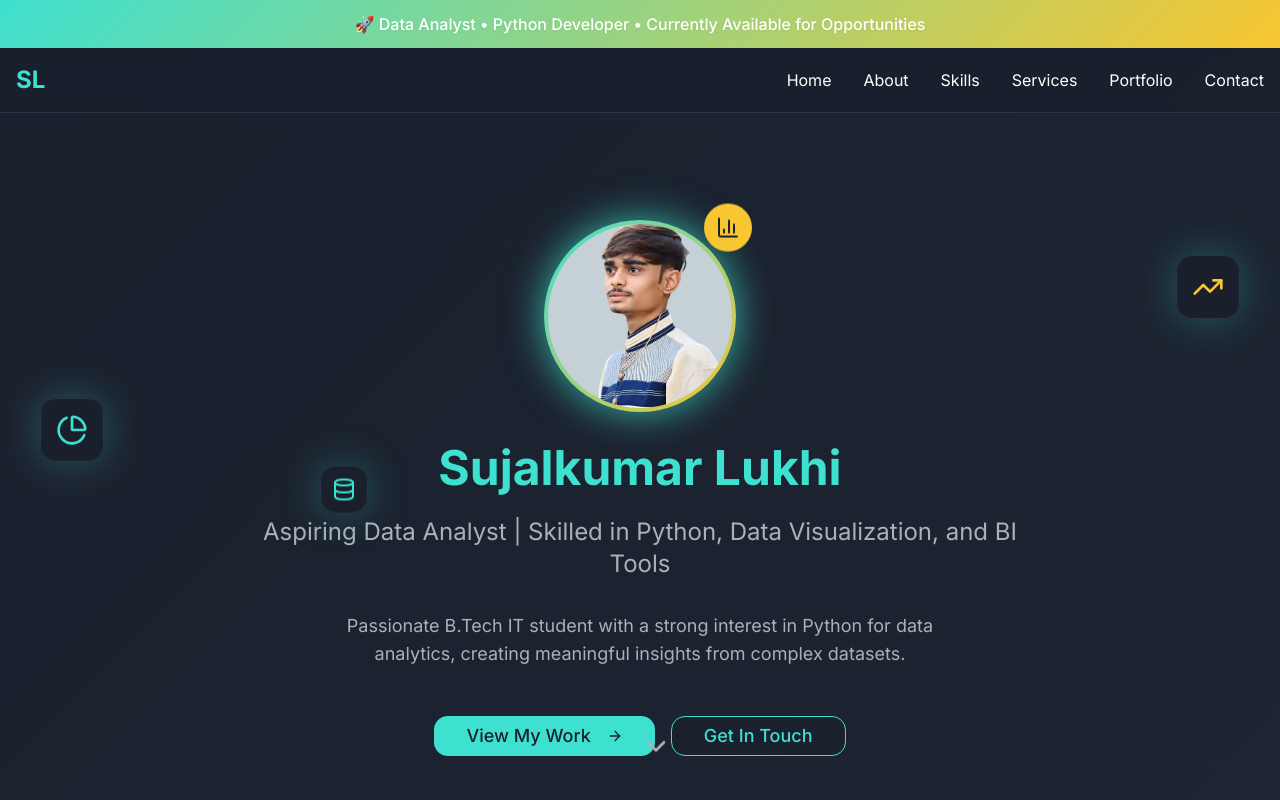
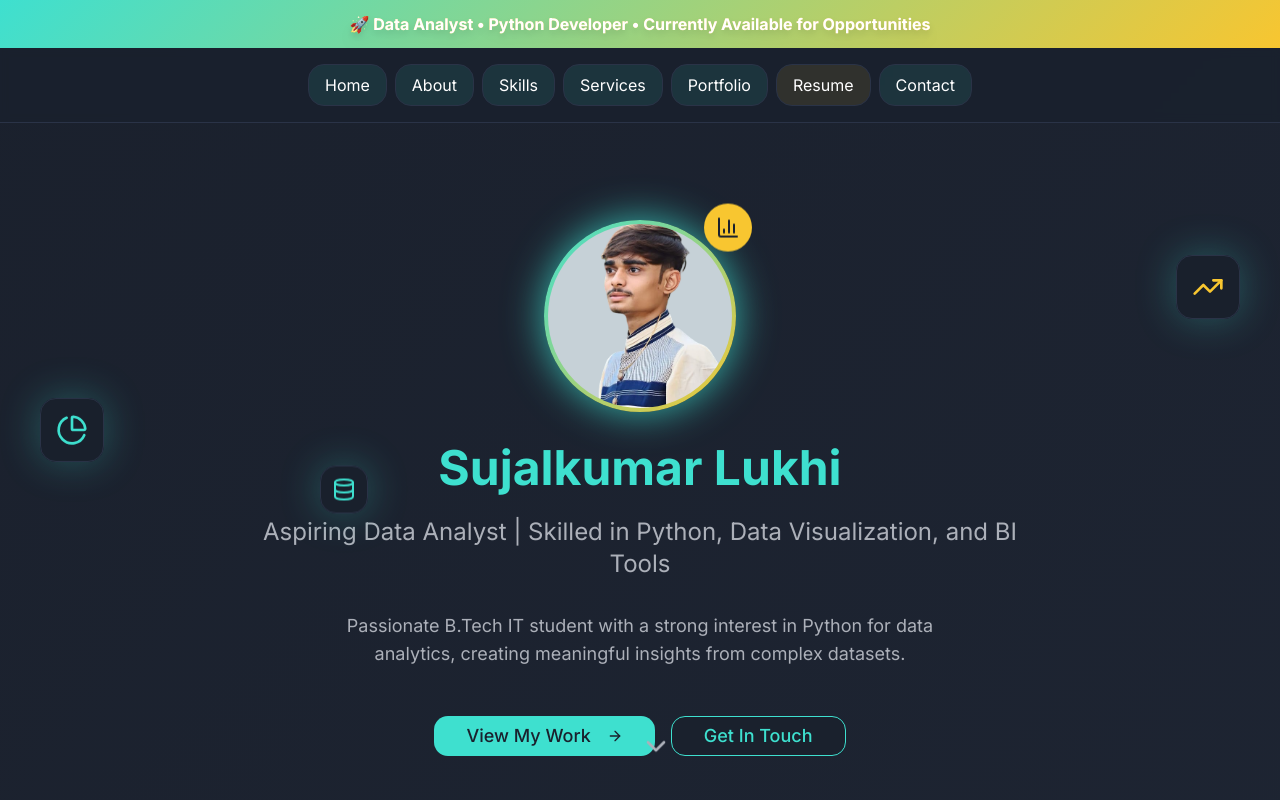
Before and after one commit to sujal-lukhi/sujallukhi-website, a React (Vite) app: page / in a window 1280 px wide. Shown: the top 800 px of the page. Built offline with nearby package versions, Linux system fonts and the light colour scheme.

Commit message:
Refactor menu bar and header
- Changed menu bar to a square button style.
- Removed the SL logo.
- Added a "Resume" menu item.
- Updated the color of the "Data Analyst Python Developer" text for better attractiveness.

```diff
--- a/src/pages/Index.tsx
+++ b/src/pages/Index.tsx
@@ -30,7 +30,7 @@ const Index = () => {
       {/* Top Banner */}
       <div className="w-full bg-gradient-primary py-3 px-4">
         <div className="container mx-auto text-center">
-          <p className="text-white font-medium text-sm md:text-base drop-shadow-sm">
+          <p className="text-white font-bold text-sm md:text-base drop-shadow-lg bg-gradient-to-r from-yellow-300 to-orange-300 bg-clip-text text-transparent">
             🚀 Data Analyst • Python Developer • Currently Available for Opportunities
           </p>
         </div>
@@ -39,17 +39,15 @@ const Index = () => {
       {/* Navigation */}
       <nav className="fixed top-12 w-full z-50 bg-background/80 backdrop-blur-sm border-b border-border">
         <div className="container mx-auto px-4 py-4">
-          <div className="flex items-center justify-between">
-            <div className="text-2xl font-bold text-primary">
-              SL
-            </div>
-            <div className="hidden md:flex items-center space-x-8">
-              <button onClick={() => scrollToSection('home')} className="hover:text-primary transition-colors">Home</button>
-              <button onClick={() => scrollToSection('about')} className="hover:text-primary transition-colors">About</button>
-              <button onClick={() => scrollToSection('skills')} className="hover:text-primary transition-colors">Skills</button>
-              <button onClick={() => scrollToSection('services')} className="hover:text-primary transition-colors">Services</button>
-              <button onClick={() => scrollToSection('portfolio')} className="hover:text-primary transition-colors">Portfolio</button>
-              <button onClick={() => scrollToSection('contact')} className="hover:text-primary transition-colors">Contact</button>
+          <div className="flex items-center justify-center">
+            <div className="flex items-center space-x-2">
+              <button onClick={() => scrollToSection('home')} className="px-4 py-2 bg-primary/10 hover:bg-primary hover:text-primary-foreground rounded-lg border border-border transition-all duration-300">Home</button>
+              <button onClick={() => scrollToSection('about')} className="px-4 py-2 bg-primary/10 hover:bg-primary hover:text-primary-foreground rounded-lg border border-border transition-all duration-300">About</button>
+              <button onClick={() => scrollToSection('skills')} className="px-4 py-2 bg-primary/10 hover:bg-primary hover:text-primary-foreground rounded-lg border border-border transition-all duration-300">Skills</button>
+              <button onClick={() => scrollToSection('services')} className="px-4 py-2 bg-primary/10 hover:bg-primary hover:text-primary-foreground rounded-lg border border-border transition-all duration-300">Services</button>
+              <button onClick={() => scrollToSection('portfolio')} className="px-4 py-2 bg-primary/10 hover:bg-primary hover:text-primary-foreground rounded-lg border border-border transition-all duration-300">Portfolio</button>
+              <button className="px-4 py-2 bg-accent/10 hover:bg-accent hover:text-accent-foreground rounded-lg border border-border transition-all duration-300">Resume</button>
+              <button onClick={() => scrollToSection('contact')} className="px-4 py-2 bg-primary/10 hover:bg-primary hover:text-primary-foreground rounded-lg border border-border transition-all duration-300">Contact</button>
             </div>
           </div>
         </div>
```
